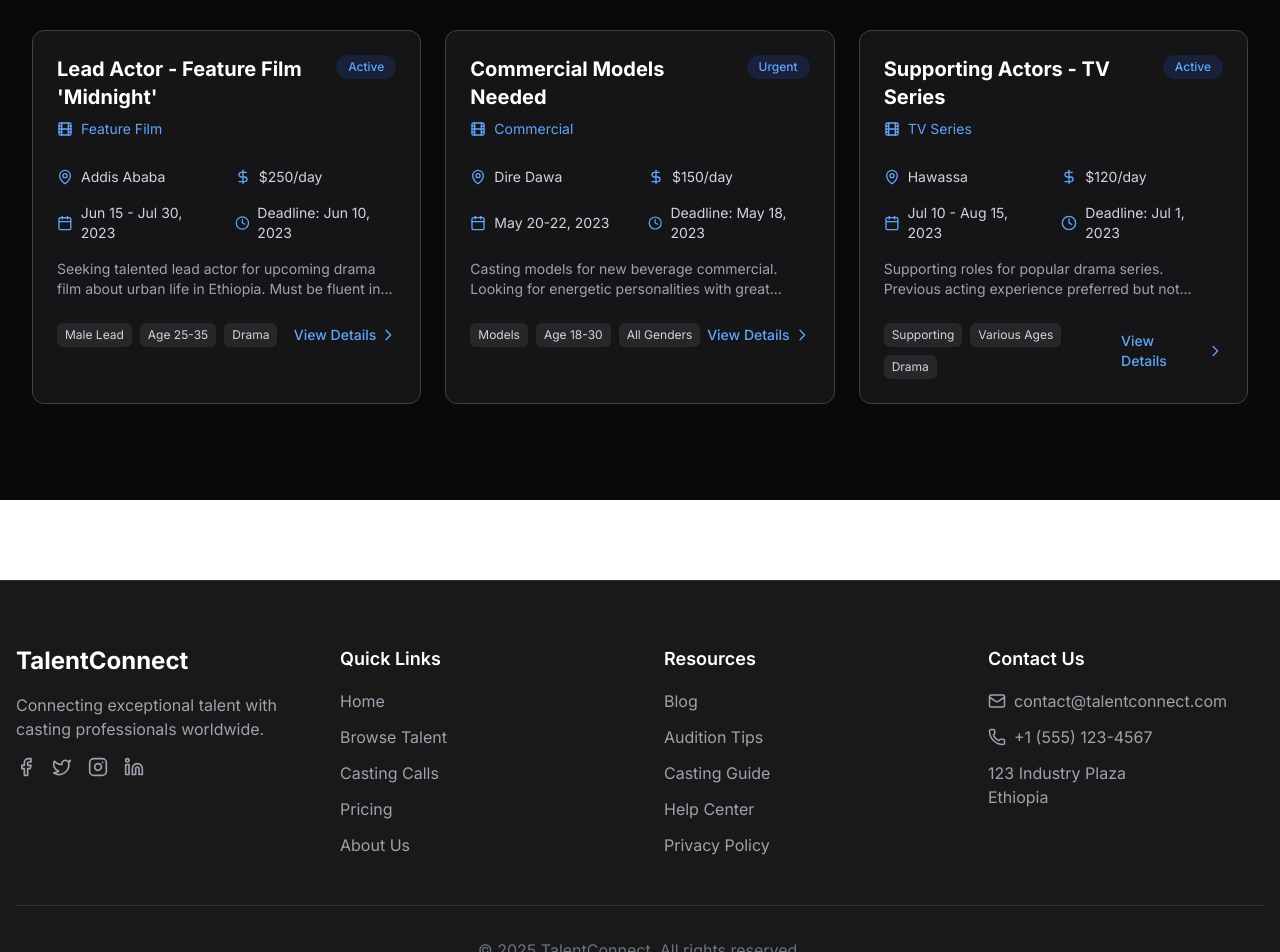
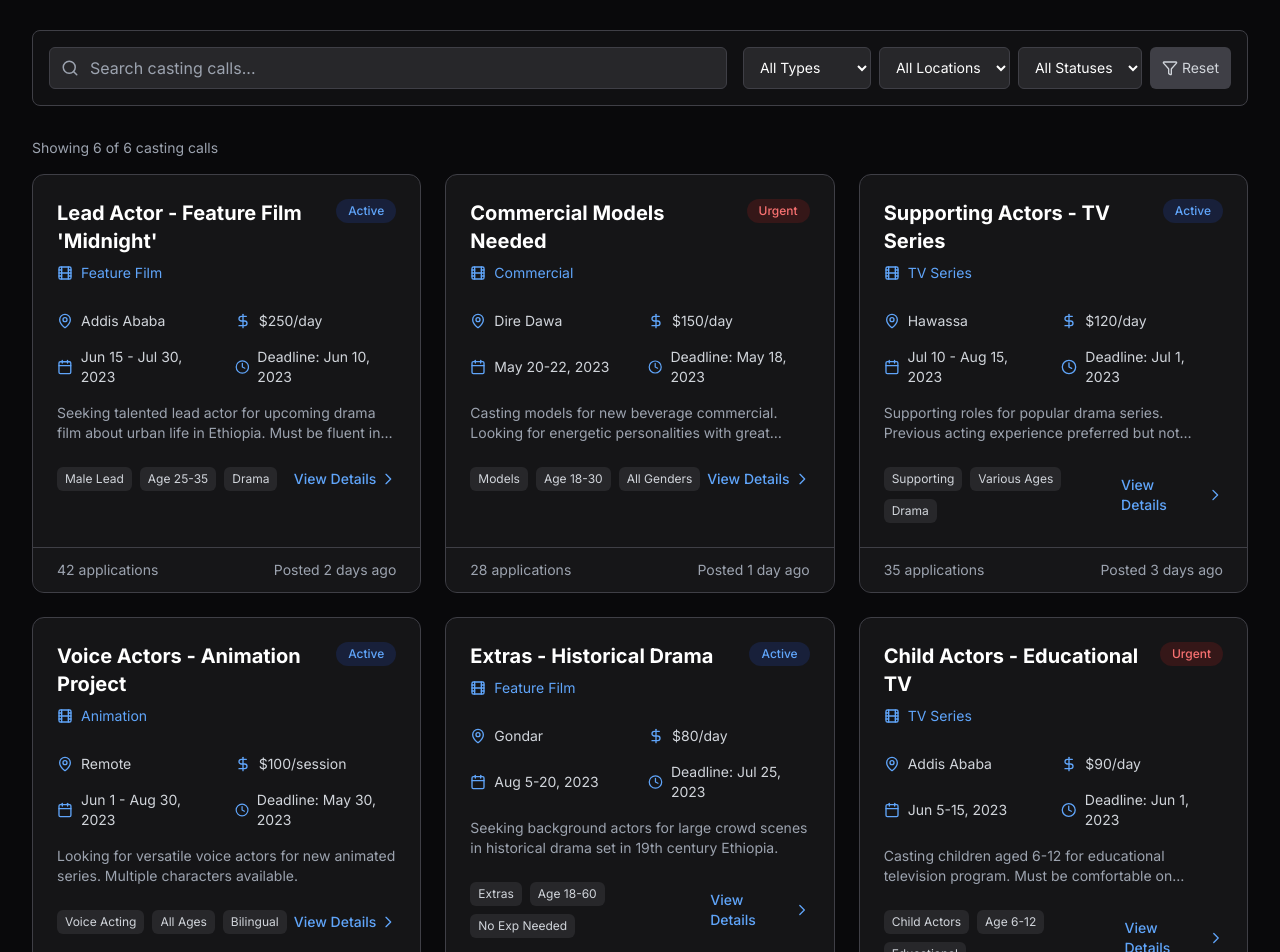
Before and after one commit to Fuadseid/cast-web, a Next.js app: page /cast in a window 1280 px wide. Shown: the part 320-1272 px from the top of the page. Built offline with nearby package versions, Linux system fonts and the light colour scheme.

Commit message:
updating the call casting page

```diff
--- a/app/cast/page.jsx
+++ b/app/cast/page.jsx
@@ -1,7 +1,8 @@
 'use client';
 import { motion } from 'framer-motion';
 import Link from 'next/link';
-import { Calendar, MapPin, DollarSign, Clock, Film } from 'lucide-react';
+import { Calendar, MapPin, DollarSign, Clock, Film, Search, Filter } from 'lucide-react';
+import { useState } from 'react';
 
 const CastingCallCard = ({ call }) => {
   return (
@@ -11,9 +12,9 @@ const CastingCallCard = ({ call }) => {
       viewport={{ once: true, margin: "-50px" }}
       whileHover={{ y: -5 }}
       transition={{ duration: 0.3 }}
-      className="bg-zinc-900/80 border border-zinc-700 rounded-xl overflow-hidden hover:border-blue-500 transition-all"
+      className="bg-zinc-900/80 border border-zinc-700 rounded-xl overflow-hidden hover:border-blue-500 transition-all h-full flex flex-col"
     >
-      <div className="p-6">
+      <div className="p-6 flex-grow">
         <div className="flex items-start justify-between gap-4">
           <div>
             <h3 className="text-xl font-bold text-white mb-2">{call.title}</h3>
@@ -22,7 +23,13 @@ const CastingCallCard = ({ call }) => {
               <span className="text-sm">{call.projectType}</span>
             </div>
           </div>
-          <span className="px-3 py-1 bg-blue-900/30 text-blue-400 rounded-full text-xs font-medium">
+          <span className={`px-3 py-1 rounded-full text-xs font-medium ${
+            call.status === 'Urgent'
+              ? 'bg-red-900/30 text-red-400'
+              : call.status === 'Active'
+                ? 'bg-blue-900/30 text-blue-400'
+                : 'bg-gray-700 text-gray-400'
+          }`}>
             {call.status}
           </span>
         </div>
@@ -70,11 +77,26 @@ const CastingCallCard = ({ call }) => {
           </Link>
         </div>
       </div>
+
+      {/* Added application count */}
+      <div className="border-t border-zinc-700 px-6 py-3 bg-zinc-900/50">
+        <div className="flex justify-between items-center text-sm text-gray-400">
+          <span>{call.applications} applications</span>
+          <span>Posted {call.postedDate}</span>
+        </div>
+      </div>
     </motion.div>
   );
 };
 
 const CastingCallsSection = () => {
+  const [searchTerm, setSearchTerm] = useState('');
+  const [filters, setFilters] = useState({
+    projectType: '',
+    location: '',
+    status: ''
+  });
+
   const castingCalls = [
     {
       id: "cc001",
@@ -86,7 +108,9 @@ const CastingCallsSection = () => {
       date: "Jun 15 - Jul 30, 2023",
       deadline: "Jun 10, 2023",
       description: "Seeking talented lead actor for upcoming drama film about urban life in Ethiopia. Must be fluent in Amharic and available for 6-week shoot.",
-      roles: ["Male Lead", "Age 25-35", "Drama"]
+      roles: ["Male Lead", "Age 25-35", "Drama"],
+      applications: 42,
+      postedDate: "2 days ago"
     },
     {
       id: "cc002",
@@ -98,7 +122,9 @@ const CastingCallsSection = () => {
       date: "May 20-22, 2023",
       deadline: "May 18, 2023",
       description: "Casting models for new beverage commercial. Looking for energetic personalities with great screen presence.",
-      roles: ["Models", "Age 18-30", "All Genders"]
+      roles: ["Models", "Age 18-30", "All Genders"],
+      applications: 28,
+      postedDate: "1 day ago"
     },
     {
       id: "cc003",
@@ -110,9 +136,70 @@ const CastingCallsSection = () => {
       date: "Jul 10 - Aug 15, 2023",
       deadline: "Jul 1, 2023",
       description: "Supporting roles for popular drama series. Previous acting experience preferred but not required.",
-      roles: ["Supporting", "Various Ages", "Drama"]
+      roles: ["Supporting", "Various Ages", "Drama"],
+      applications: 35,
+      postedDate: "3 days ago"
+    },
+    {
+      id: "cc004",
+      title: "Voice Actors - Animation Project",
+      projectType: "Animation",
+      status: "Active",
+      location: "Remote",
+      payRate: "$100/session",
+      date: "Jun 1 - Aug 30, 2023",
+      deadline: "May 30, 2023",
+      description: "Looking for versatile voice actors for new animated series. Multiple characters available.",
+      roles: ["Voice Acting", "All Ages", "Bilingual"],
+      applications: 19,
+      postedDate: "5 days ago"
+    },
+    {
+      id: "cc005",
+      title: "Extras - Historical Drama",
+      projectType: "Feature Film",
+      status: "Active",
+      location: "Gondar",
+      payRate: "$80/day",
+      date: "Aug 5-20, 2023",
+      deadline: "Jul 25, 2023",
+      description: "Seeking background actors for large crowd scenes in historical drama set in 19th century Ethiopia.",
+      roles: ["Extras", "Age 18-60", "No Exp Needed"],
+      applications: 56,
+      postedDate: "1 week ago"
+    },
+    {
+      id: "cc006",
+      title: "Child Actors - Educational TV",
+      projectType: "TV Series",
+      status: "Urgent",
+      location: "Addis Ababa",
+      payRate: "$90/day",
+      date: "Jun 5-15, 2023",
+      deadline: "Jun 1, 2023",
+      description: "Casting children aged 6-12 for educational television program. Must be comfortable on camera.",
+      roles: ["Child Actors", "Age 6-12", "Educational"],
+      applications: 23,
+      postedDate: "2 days ago"
     }
   ];
+
+  const filteredCalls = castingCalls.filter(call => {
+    const matchesSearch = call.title.toLowerCase().includes(searchTerm.toLowerCase()) ||
+                         call.description.toLowerCase().includes(searchTerm.toLowerCase());
+
+    const matchesFilters = (
+      (!filters.projectType || call.projectType === filters.projectType) &&
+      (!filters.location || call.location === filters.location) &&
+      (!filters.status || call.status === filters.status)
+    );
+
+    return matchesSearch && matchesFilters;
+  });
+
+  const locations = [...new Set(castingCalls.map(call => call.location))];
+  const projectTypes = [...new Set(castingCalls.map(call => call.projectType))];
+  const statuses = [...new Set(castingCalls.map(call => call.status))];
 
   return (
     <section className="py-16 md:py-24 bg-zinc-950">
@@ -138,11 +225,120 @@ const CastingCallsSection = () => {
           </Link>
         </motion.div>
 
-        <div className="grid md:grid-cols-2 lg:grid-cols-3 gap-6">
-          {castingCalls.map((call) => (
-            <CastingCallCard key={call.id} call={call} />
-          ))}
-        </div>
+        {/* Search and Filter Bar */}
+        <motion.div
+          initial={{ opacity: 0 }}
+          whileInView={{ opacity: 1 }}
+          viewport={{ once: true }}
+          className="mb-8 bg-zinc-900/50 border border-zinc-700 rounded-lg p-4"
+        >
+          <div className="flex flex-col md:flex-row gap-4">
+            <div className="relative flex-grow">
+              <div className="absolute inset-y-0 left-0 pl-3 flex items-center pointer-events-none">
+                <Search size={18} className="text-gray-400" />
+              </div>
+              <input
+                type="text"
+                placeholder="Search casting calls..."
+                className="pl-10 w-full bg-zinc-800 border border-zinc-700 rounded-md py-2 px-4 text-white focus:outline-none focus:ring-2 focus:ring-blue-500 focus:border-transparent"
+                value={searchTerm}
+                onChange={(e) => setSearchTerm(e.target.value)}
+              />
+            </div>
+
+            <div className="flex gap-2 flex-wrap">
+              <select
+                className="bg-zinc-800 border border-zinc-700 rounded-md py-2 px-3 text-white text-sm focus:outline-none focus:ring-2 focus:ring-blue-500 focus:border-transparent"
+                value={filters.projectType}
+                onChange={(e) => setFilters({...filters, projectType: e.target.value})}
+              >
+                <option value="">All Types</option>
+                {projectTypes.map(type => (
+                  <option key={type} value={type}>{type}</option>
+                ))}
+              </select>
+
+              <select
+                className="bg-zinc-800 border border-zinc-700 rounded-md py-2 px-3 text-white text-sm focus:outline-none focus:ring-2 focus:ring-blue-500 focus:border-transparent"
+                value={filters.location}
+                onChange={(e) => setFilters({...filters, location: e.target.value})}
+              >
+                <option value="">All Locations</option>
+                {locations.map(location => (
+                  <option key={location} value={location}>{location}</option>
+                ))}
+              </select>
+
+              <select
+                className="bg-zinc-800 border border-zinc-700 rounded-md py-2 px-3 text-white text-sm focus:outline-none focus:ring-2 focus:ring-blue-500 focus:border-transparent"
+                value={filters.status}
+                onChange={(e) => setFilters({...filters, status: e.target.value})}
+              >
+                <option value="">All Statuses</option>
+                {statuses.map(status => (
+                  <option key={status} value={status}>{status}</option>
+                ))}
+              </select>
+
+              <button
+                onClick={() => {
+                  setSearchTerm('');
+                  setFilters({
+                    projectType: '',
+                    location: '',
+                    status: ''
+                  });
+                }}
+                className="bg-zinc-700 hover:bg-zinc-600 text-gray-300 px-3 py-2 rounded-md text-sm flex items-center gap-1 transition-colors"
+              >
+                <Filter size={16} />
+                Reset
+              </button>
+            </div>
+          </div>
+        </motion.div>
+
+        {/* Results Count */}
+        {filteredCalls.length === 0 ? (
+          <motion.div
+            initial={{ opacity: 0 }}
+            animate={{ opacity: 1 }}
+            className="text-center py-12"
+          >
+            <h3 className="text-xl text-gray-300 mb-2">No casting calls found</h3>
+            <p className="text-gray-500">Try adjusting your search or filters</p>
+          </motion.div>
+        ) : (
+          <>
+            <div className="text-gray-400 text-sm mb-4">
+              Showing {filteredCalls.length} of {castingCalls.length} casting calls
+            </div>
+
+            <div className="grid md:grid-cols-2 lg:grid-cols-3 gap-6">
+              {filteredCalls.map((call) => (
+                <CastingCallCard key={call.id} call={call} />
+              ))}
+            </div>
+          </>
+        )}
+
+        <motion.div
+          initial={{ opacity: 0 }}
+          whileInView={{ opacity: 1 }}
+          viewport={{ once: true }}
+          className="mt-16 text-center"
+        >
+          <h3 className="text-2xl font-bold text-white mb-4">Ready to post your own casting call?</h3>
+          <Link
+            href="/post-call"
+            className="inline-flex items-center px-6 py-3 bg-blue-600 hover:bg-blue-700 text-white font-medium rounded-lg transition-colors"
+          >
+            Post a Casting Call
+            <svg className="w-4 h-4 ml-2" fill="none" stroke="currentColor" viewBox="0 0 24 24">
+              <path strokeLinecap="round" strokeLinejoin="round" strokeWidth="2" d="M12 6v6m0 0v6m0-6h6m-6 0H6" />
+            </svg>
+          </Link>
+        </motion.div>
       </div>
     </section>
   );
```
